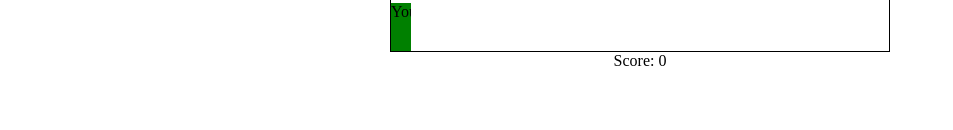
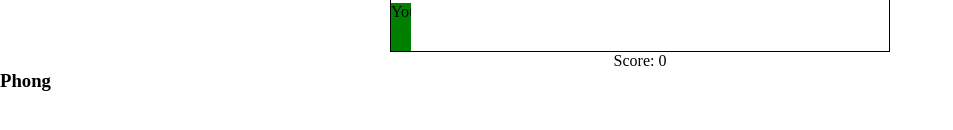
Before and after one commit to NuclearSherwin/SimpleJumpGame, a plain HTML site: page index.html in a window 1280 px wide. Shown: the part 148-278 px from the top of the page, without its empty margins (0-953 px from the left). Drawn offline with Linux system fonts and the light colour scheme.

Commit message:
Update index.html

```diff
--- a/index.html
+++ b/index.html
@@ -18,6 +18,9 @@
         </div>
     </div>
     <p>Score: <span id="scoreSpan"></span></p>
+    <div>
+        <h3>Phong</h3>
+    </div>
     <script src="./assets/js/script.js"></script>
 </body>
 
```
